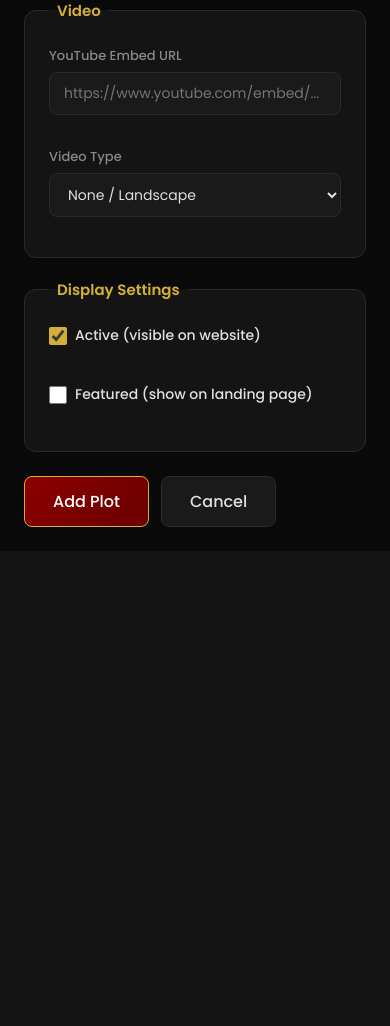
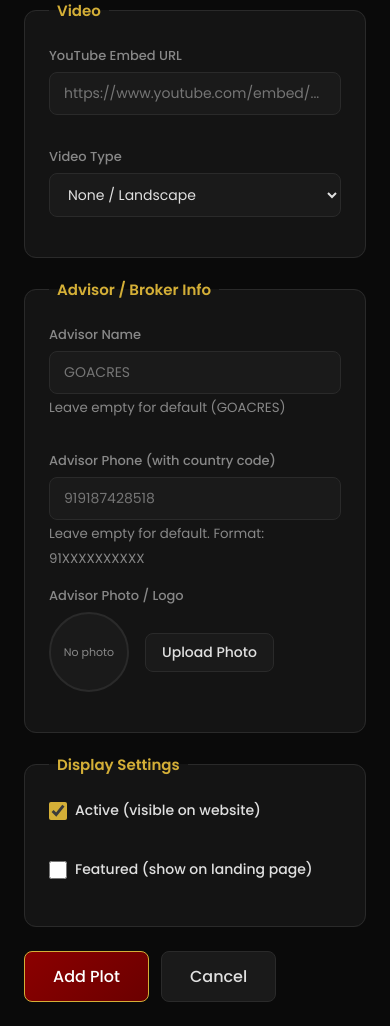
Before and after one commit to kanhupasayat/goacres, a FastAPI app: template backend/templates/plot_form.html in a window 390 px wide. Shown: the part 2644-3670 px from the top of the page. Before the commit the page ends 3171 px from the top, so only its background shows below. Run offline with FastAPI, Linux system fonts and the light colour scheme; the template is opened without the code that fills it, so the values that code supplies are empty; parts of the project's set-up code (start-up, migrations or seed data) failed here and were passed over.

Commit message:
Add advisor photo/logo support in admin panel and frontend
- Add advisor_photo field to PlotModel and camelCase converter
- Add Advisor/Broker Info section in admin form with name, phone, and photo upload (Cloudinary)
- Show advisor photo on PlotDetail page and AllPlots listing cards with fallback to initials/dot

Co-Authored-By: Claude Opus 4.6 <noreply@anthropic.com>

```diff
--- a/backend/models/plot.py
+++ b/backend/models/plot.py
@@ -47,6 +47,7 @@ class PlotModel(BaseModel):
 
     advisor_name: str = "GOACRES"
     advisor_phone: str = "919187428518"
+    advisor_photo: Optional[str] = None
 
     is_active: bool = True
     is_featured: bool = False
@@ -126,4 +127,5 @@ def plot_to_camelcase(plot: dict) -> dict:
         "isFeatured": plot.get("is_featured", False),
         "advisorName": plot.get("advisor_name", "GOACRES"),
         "advisorPhone": plot.get("advisor_phone", "919187428518"),
+        "advisorPhoto": plot.get("advisor_photo"),
     }
--- a/backend/routes/admin.py
+++ b/backend/routes/admin.py
@@ -73,6 +73,9 @@ def build_plot_doc(form_data) -> dict:
         photos=parse_photos(form_data.get("photos_json", "")),
         video=form_data.get("video", "").strip() or None,
         video_type=form_data.get("video_type", "").strip() or None,
+        advisor_name=form_data.get("advisor_name", "").strip() or "GOACRES",
+        advisor_phone=form_data.get("advisor_phone", "").strip() or "919187428518",
+        advisor_photo=form_data.get("advisor_photo", "").strip() or None,
         is_active=form_data.get("is_active") == "on",
         is_featured=form_data.get("is_featured") == "on",
     )
--- a/backend/static/admin.css
+++ b/backend/static/admin.css
@@ -547,6 +547,46 @@ body {
 .nearby-name { flex: 1; }
 .nearby-distance { width: 100px; }
 
+/* Advisor Photo */
+.advisor-photo-section {
+    display: flex;
+    align-items: center;
+    gap: 16px;
+}
+
+.advisor-photo-preview {
+    position: relative;
+    width: 80px;
+    height: 80px;
+    border-radius: 50%;
+    overflow: hidden;
+    border: 2px solid var(--border);
+    background: var(--bg-input);
+    flex-shrink: 0;
+}
+
+.advisor-photo-preview img {
+    width: 100%;
+    height: 100%;
+    object-fit: cover;
+}
+
+.advisor-photo-preview .photo-remove-btn {
+    top: 0;
+    right: 0;
+}
+
+.advisor-photo-placeholder {
+    width: 100%;
+    height: 100%;
+    display: flex;
+    align-items: center;
+    justify-content: center;
+    color: var(--text-muted);
+    font-size: 11px;
+    text-align: center;
+}
+
 /* Responsive */
 @media (max-width: 768px) {
     .admin-nav {
--- a/backend/templates/plot_form.html
+++ b/backend/templates/plot_form.html
@@ -202,6 +202,41 @@
             </div>
         </fieldset>
 
+        <!-- Advisor Info -->
+        <fieldset>
+            <legend>Advisor / Broker Info</legend>
+            <div class="form-row">
+                <div class="form-group">
+                    <label for="advisor_name">Advisor Name</label>
+                    <input type="text" id="advisor_name" name="advisor_name" value="{{ plot.advisor_name if plot and plot.advisor_name else '' }}" placeholder="GOACRES">
+                    <small style="color:#888;">Leave empty for default (GOACRES)</small>
+                </div>
+                <div class="form-group">
+                    <label for="advisor_phone">Advisor Phone (with country code)</label>
+                    <input type="text" id="advisor_phone" name="advisor_phone" value="{{ plot.advisor_phone if plot and plot.advisor_phone else '' }}" placeholder="919187428518">
+                    <small style="color:#888;">Leave empty for default. Format: 91XXXXXXXXXX</small>
+                </div>
+            </div>
+            <div class="form-row">
+                <div class="form-group">
+                    <label>Advisor Photo / Logo</label>
+                    <div class="advisor-photo-section">
+                        <div class="advisor-photo-preview" id="advisorPhotoPreview">
+                            {% if plot and plot.advisor_photo %}
+                            <img src="{{ plot.advisor_photo }}" alt="Advisor photo" id="advisorPreviewImg">
+                            <button type="button" class="photo-remove-btn" onclick="removeAdvisorPhoto()">&times;</button>
+                            {% else %}
+                            <div class="advisor-photo-placeholder" id="advisorPlaceholder">No photo</div>
+                            {% endif %}
+                        </div>
+                        <button type="button" class="btn btn-secondary" onclick="document.getElementById('advisorPhotoInput').click()">Upload Photo</button>
+                        <input type="file" id="advisorPhotoInput" accept="image/*" style="display:none">
+                        <input type="hidden" name="advisor_photo" id="advisorPhotoUrl" value="{{ plot.advisor_photo if plot and plot.advisor_photo else '' }}">
+                    </div>
+                </div>
+            </div>
+        </fieldset>
+
         <!-- Display Settings -->
         <fieldset>
             <legend>Display Settings</legend>
@@ -324,6 +359,38 @@ function updateNearbyJson() {
     document.getElementById('nearbyJson').value = JSON.stringify(items);
 }
 
+// Advisor photo upload
+const advisorPhotoInput = document.getElementById('advisorPhotoInput');
+advisorPhotoInput.addEventListener('change', async () => {
+    const file = advisorPhotoInput.files[0];
+    if (!file) return;
+
+    const preview = document.getElementById('advisorPhotoPreview');
+    preview.innerHTML = '<div class="upload-spinner"></div>';
+
+    const formData = new FormData();
+    formData.append('file', file);
+
+    try {
+        const res = await fetch('/admin/upload', { method: 'POST', body: formData });
+        const data = await res.json();
+        if (data.url) {
+            document.getElementById('advisorPhotoUrl').value = data.url;
+            preview.innerHTML = `<img src="${data.url}" alt="Advisor photo" id="advisorPreviewImg"><button type="button" class="photo-remove-btn" onclick="removeAdvisorPhoto()">&times;</button>`;
+        } else {
+            preview.innerHTML = '<div class="advisor-photo-placeholder">Upload failed</div>';
+        }
+    } catch (err) {
+        preview.innerHTML = '<div class="advisor-photo-placeholder">Error</div>';
+        alert('Upload error: ' + err.message);
+    }
+});
+
+function removeAdvisorPhoto() {
+    document.getElementById('advisorPhotoUrl').value = '';
+    document.getElementById('advisorPhotoPreview').innerHTML = '<div class="advisor-photo-placeholder" id="advisorPlaceholder">No photo</div>';
+}
+
 // Update JSON before submit
 document.getElementById('plotForm').addEventListener('submit', () => {
     updatePhotosJson();
--- a/src/components/AllPlots.jsx
+++ b/src/components/AllPlots.jsx
@@ -342,7 +342,11 @@ const AllPlots = () => {
 
                     {property.advisorName && (
                       <div className="ap-card-advisor">
-                        <div className="ap-advisor-dot"></div>
+                        {property.advisorPhoto ? (
+                          <img className="ap-advisor-img" src={property.advisorPhoto} alt={property.advisorName} />
+                        ) : (
+                          <div className="ap-advisor-dot"></div>
+                        )}
                         <span>{property.advisorName}</span>
                       </div>
                     )}
--- a/src/components/PlotDetail.css
+++ b/src/components/PlotDetail.css
@@ -470,6 +470,11 @@
   font-weight: 700;
   font-size: 1.1rem;
   flex-shrink: 0;
+}
+
+.pd-advisor-photo {
+  object-fit: cover;
+  border: 2px solid rgba(212, 175, 55, 0.3);
 }
 
 .pd-advisor-text {
--- a/src/data/plots.js
+++ b/src/data/plots.js
@@ -49,6 +49,7 @@ const plots = [
     videoType: 'shorts',
     advisorName: 'GOACRES',
     advisorPhone: '919187428518',
+    advisorPhoto: null,
   },
   {
     id: 2,
@@ -95,6 +96,7 @@ const plots = [
     video: null,
     advisorName: 'GOACRES',
     advisorPhone: '919187428518',
+    advisorPhoto: null,
   },
   {
     id: 3,
@@ -141,6 +143,7 @@ const plots = [
     video: null,
     advisorName: 'GOACRES',
     advisorPhone: '919187428518',
+    advisorPhoto: null,
   },
   {
     id: 4,
@@ -185,6 +188,7 @@ const plots = [
     video: null,
     advisorName: 'GOACRES',
     advisorPhone: '919187428518',
+    advisorPhoto: null,
   },
   {
     id: 5,
@@ -230,6 +234,7 @@ const plots = [
     video: null,
     advisorName: 'GOACRES',
     advisorPhone: '919187428518',
+    advisorPhoto: null,
   },
   {
     id: 6,
@@ -276,6 +281,7 @@ const plots = [
     video: null,
     advisorName: 'GOACRES',
     advisorPhone: '919187428518',
+    advisorPhoto: null,
   },
 ];
 
```
Also changed, not shown: src/components/AllPlots.css (+9 -0 lines), src/components/PlotDetail.jsx (+6 -1 lines).
